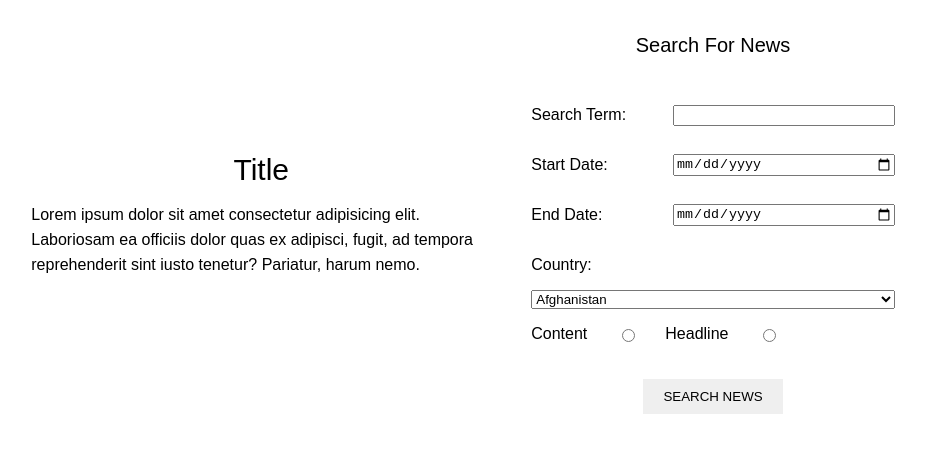
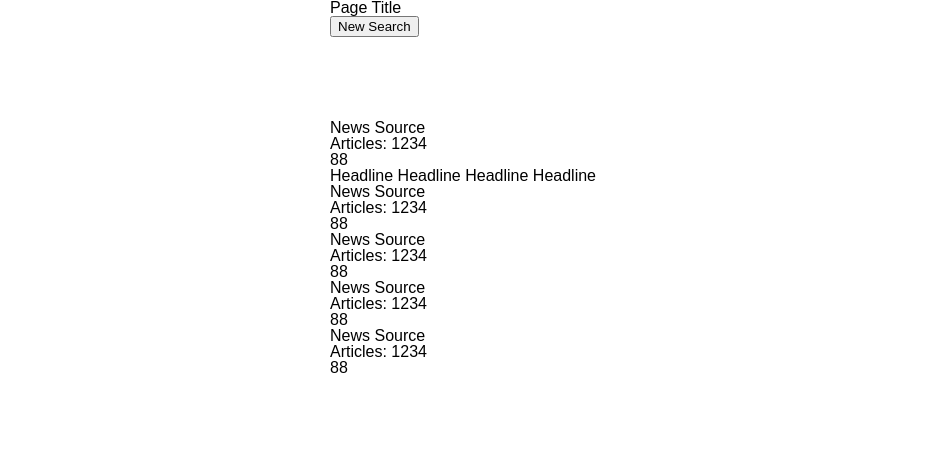
Before and after one commit to JoshWomack/news-bias-app, a plain HTML site: page index.html in a window 1280 px wide. Shown: the whole page, without its empty margins (177-1103 px from the left). Drawn offline with nearby package versions, Linux system fonts and the light colour scheme.

Commit message:
added responsive styling. Working on results template

```diff
--- a/index.html
+++ b/index.html
@@ -12,13 +12,13 @@
 
 <body>
     <div class="container">
-        <header role="header">
-            <h1>Title</h1>
+        <!-- <header role="header">
+            <h1>News Bias</h1>
             <p>Lorem ipsum dolor sit amet consectetur adipisicing elit. Laboriosam ea officiis dolor quas ex adipisci,
                 fugit, ad tempora reprehenderit sint iusto tenetur? Pariatur, harum nemo.</p>
-        </header>
+        </header> -->
         <main role="main">
-            <section class="form-section" role="region">
+            <!-- <section class="form-section" role="region">
                 <form id="newsSearchForm">
                     <h2>Search For News</h2>
                     <ul class="flex-outer">
@@ -290,32 +290,33 @@
                         </li>
                         <li>
                             <ul class="flex-inner">
+                                <p>Return Sentiment For:</p>
                                 <li>
-                                    <label for="content">Content</label>
                                     <input type="radio" name="display-option" id="content" value="content" required>
+                                    <label for="content">Article Content</label>
                                 </li>
 
                                 <li>
-                                    <label for="headline">Headline</label>
                                     <input type="radio" name="display-option" id="headline" value="headline" required>
+                                    <label for="headline">Article Headline</label>
                                 </li>
                             </ul>
                         </li>
                     </ul>
                     <button type="submit">Search News</button>
                 </form>
-            </section>
-            <!-- <div class="results-top-return">
+            </section> -->
+            <div class="results-top-return">
                 <h3>Page Title</h3>
                 <button class="new-search-btn">New Search</button>
             </div>
             <div class="results-containers">
                 <div class="result-container">
                     <div class="result">
-                        <p>News Source</p>
-                        <p>Articles: 1234</p>
+                        <p class="news-source">News Source</p>
+                        <p class="article-count">Articles: 1234</p>
                         <div class="sent-circle">
-                            <p>88</p>
+                            <p class="sentiment-score">88</p>
                         </div>
                     </div>
                     <div class="headlines-dropdown">
@@ -327,42 +328,44 @@
                 </div>
                 <div class="result-container">
                     <div class="result">
-                        <p>News Source</p>
-                        <p>Articles: 1234</p>
+                        <p class="news-source">News Source</p>
+                        <p class="article-count">Articles: 1234</p>
                         <div class="sent-circle">
-                            <p>88</p>
+                            <p class="sentiment-score">88</p>
                         </div>
                     </div>
                 </div>
                 <div class="result-container">
                     <div class="result">
-                        <p>News Source</p>
-                        <p>Articles: 1234</p>
+                        <p class="news-source">News Source</p>
+                        <p class="article-count">Articles: 1234</p>
                         <div class="sent-circle">
-                            <p>88</p>
+                            <p class="sentiment-score">88</p>
                         </div>
                     </div>
                 </div>
                 <div class="result-container">
                     <div class="result">
-                        <p>News Source</p>
-                        <p>Articles: 1234</p>
+                        <p class="news-source">News Source</p>
+                        <p class="article-count">Articles: 1234</p>
                         <div class="sent-circle">
-                            <p>88</p>
+                            <p class="sentiment-score">88</p>
                         </div>
                     </div>
                 </div>
                 <div class="result-container">
                     <div class="result">
-                        <p>News Source</p>
-                        <p>Articles: 1234</p>
+                        <p class="news-source">News Source</p>
+                        <p class="article-count">Articles: 1234</p>
                         <div class="sent-circle">
-                            <p>88</p>
+                            <p class="sentiment-score">88</p>
                         </div>
                     </div>
                 </div>
+
+
             </div>
-            <div class="no-results">
+            <!-- <div class="no-results">
                 <p>No Search Results Found</p>
                 <button class="new-search-btn">New Search</button>
             </div> -->
--- a/style.css
+++ b/style.css
@@ -8,16 +8,16 @@ body {
     font-size: 1.6rem;
 }
 
-.container {
+/* .container {
     display: flex;
     align-items: center;
     justify-content: center;
-    /* max-width: 75%; */
+    max-width: 75%;
     margin: auto;
 
     flex-wrap: wrap;
 
-}
+} */
 
 
 
@@ -29,8 +29,9 @@ header {
 }
 
 h1 {
-    font-size: 3rem;
-    text-align: center;
+    font-size: 12rem;
+    line-height: 10rem;
+    text-align: left;
     margin: 2rem 0;
 }
 
@@ -40,7 +41,8 @@ h1 {
 }
 
 .form-section h2 {
-    font-size: 2rem;
+    font-size: 3rem;
+    font-weight: bold;
     margin-bottom: 2rem;
 }
 
@@ -58,6 +60,17 @@ h1 {
 .flex-outer>li>label {
     flex: 1 0 12rem;
     max-width: 22rem;
+    font-weight: bold;
+}
+
+.flex-outer li p {
+    flex: 1 0 100%;
+    font-weight: bold;
+}
+
+.flex-inner {
+    /* align-self: center;  */
+    justify-content: flex-start;
 }
 
 .flex-outer>li>label+*,
@@ -67,7 +80,7 @@ flex-inner {
 
 .flex-inner label,
 .flex-inner input {
-    margin-right: 3rem;
+    margin-right: 1.5rem;
 }
 
 .form-section form {
@@ -76,8 +89,33 @@ flex-inner {
     align-items: center;
 }
 
+.form-section select {
+    max-width: 58%;
+}
+
 .form-section button {
     border: none;
     padding: 1rem 2rem;
     text-transform: uppercase;
 }
+
+.results-top-return {
+    position: fixed;
+    top: 0;
+}
+
+.results-top-return h3 {
+
+}
+
+@media screen and (min-width: 905px) {
+    .container {
+        display: flex;
+        align-items: flex-start;
+        justify-content: center;
+        height: 100vh;
+        padding-top: 15vh;
+        margin: auto;
+        flex-wrap: wrap;
+    }
+}
```
